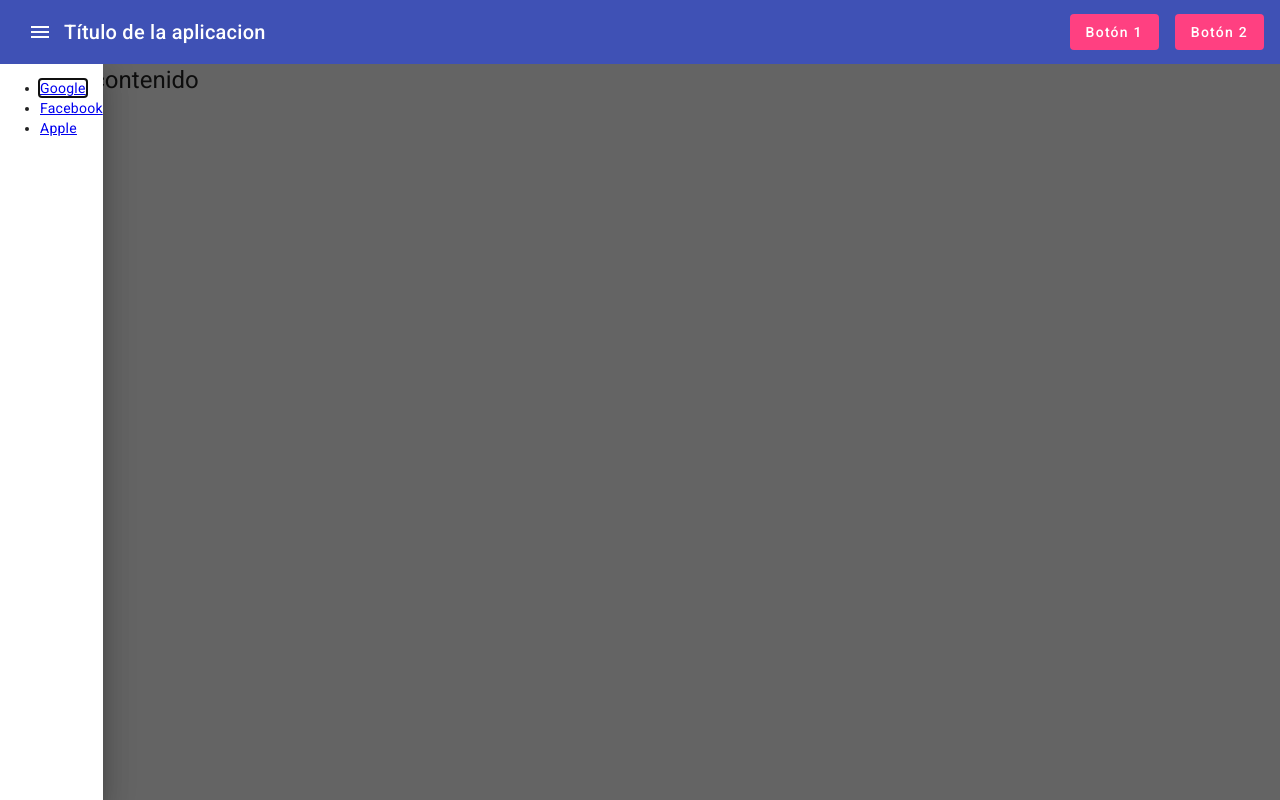
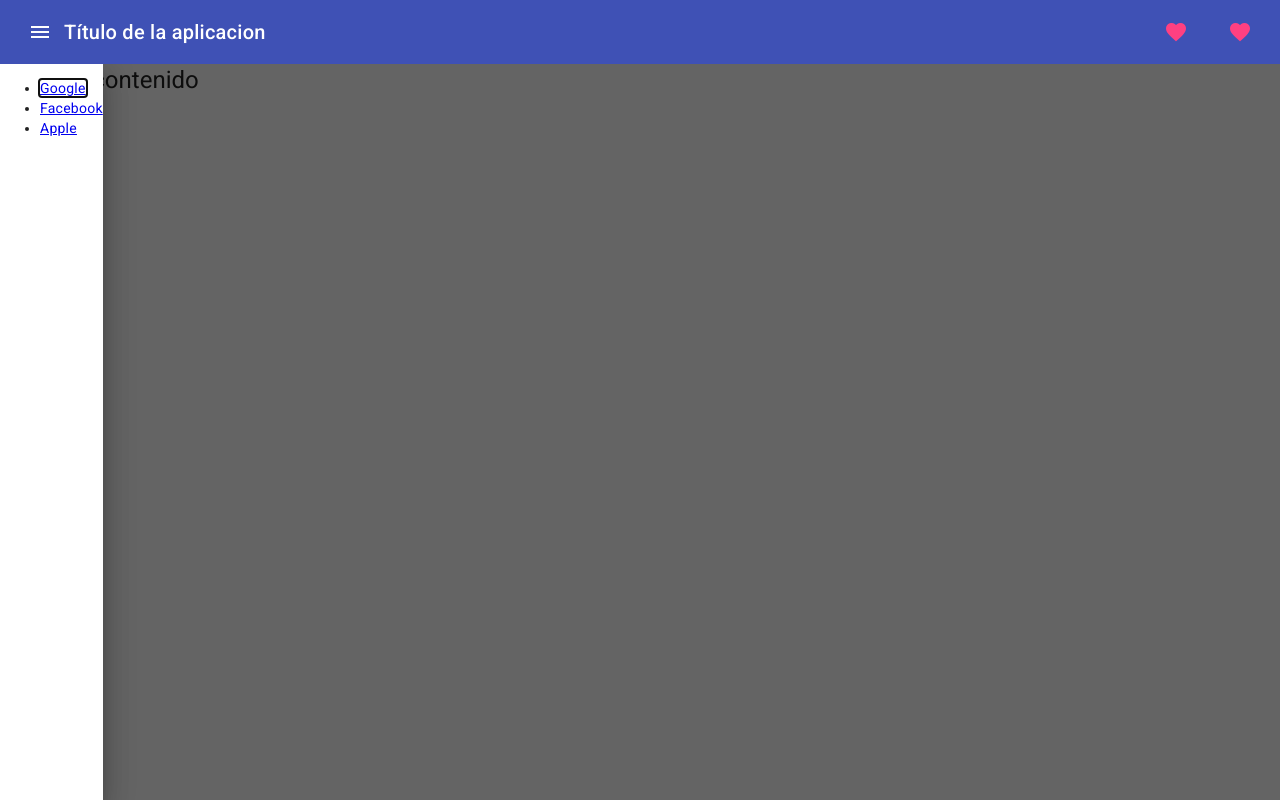
Before and after one commit to gerardoparrajc/CursoAngular14Mayo2023, an Angular app: page / in a window 1280 px wide. Built offline with nearby package versions, Linux system fonts and the light colour scheme.

Commit message:
Cambiados botones por iconos

```diff
--- a/src/app/app.component.html
+++ b/src/app/app.component.html
@@ -5,8 +5,12 @@
     </button>
     <span>Título de la aplicacion</span>
     <span class="spacer"></span>
-    <button mat-flat-button color="accent" class="separado">Botón 1</button>
-    <button mat-flat-button color="accent">Botón 2</button>
+    <button mat-icon-button color="accent" class="separado">
+      <mat-icon>favorite</mat-icon>
+    </button>
+    <button mat-icon-button color="accent">
+      <mat-icon>favorite</mat-icon>
+    </button>
   </mat-toolbar-row>
 </mat-toolbar>
 
```
